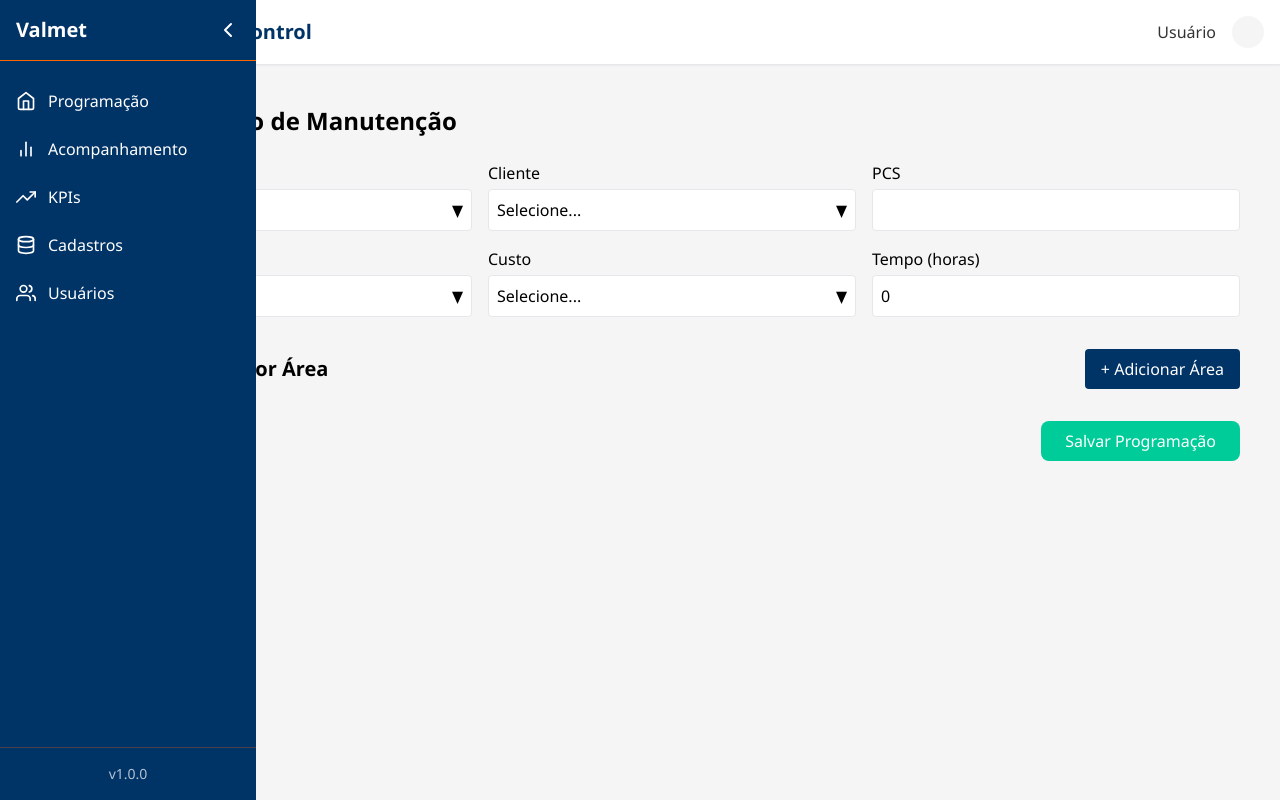
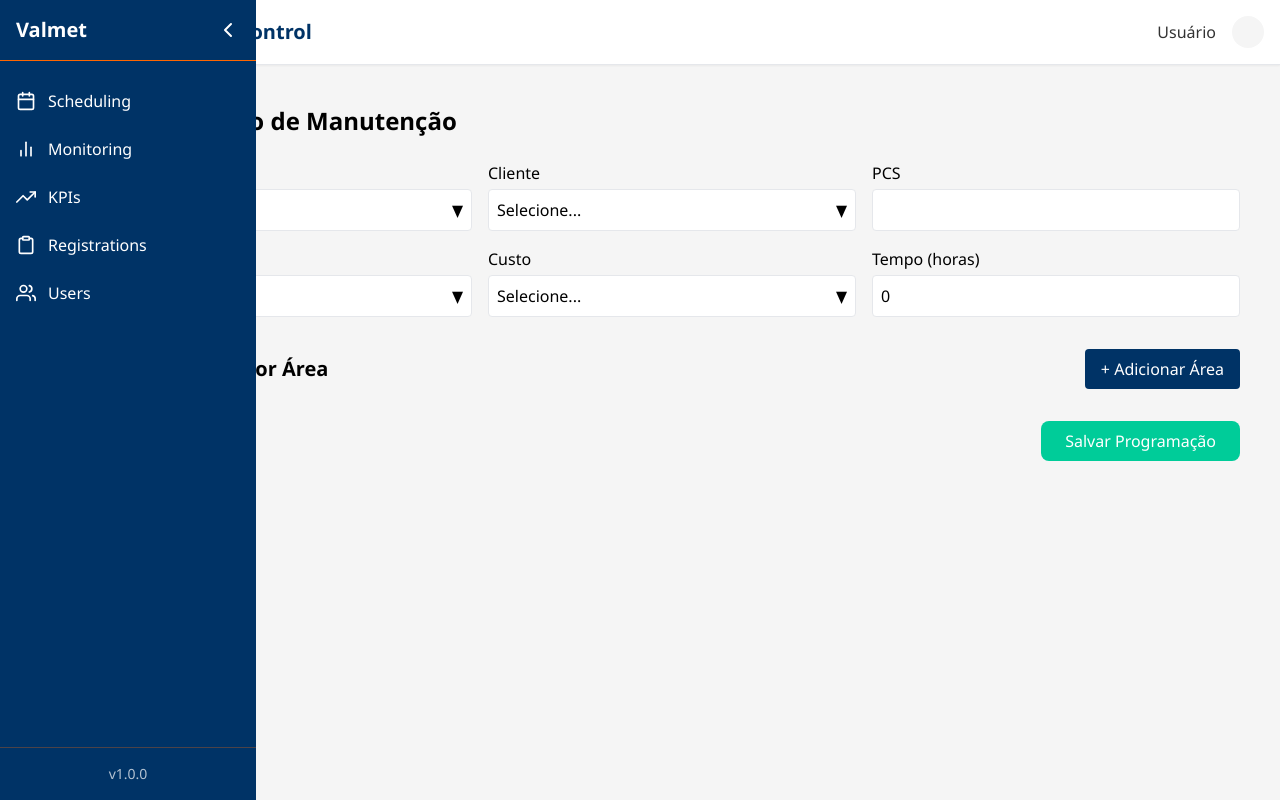
Before and after one commit to Ericferraz15/avaliacao, a React (Vite) app: page / in a window 1280 px wide. Built offline with nearby package versions, Linux system fonts and the light colour scheme.

Commit message:
Atualiza os Ícones do Sidebar

```diff
--- a/src/components/Sidebar.jsx
+++ b/src/components/Sidebar.jsx
@@ -1,13 +1,13 @@
 import { Link } from "react-router-dom";
 import { useState } from "react";
 import {
-  FiHome,
+  FiCalendar, // Replacement for maintenance/schedule icon
   FiBarChart2,
-  FiDatabase,
+  FiClipboard, // Replacement for registration icon
   FiUsers,
   FiChevronRight,
   FiChevronLeft,
-  FiTrendingUp, // Ícone para KPIs
+  FiTrendingUp,
 } from "react-icons/fi";
 
 export default function Sidebar() {
@@ -18,53 +18,53 @@ export default function Sidebar() {
       className="bg-valmet-blue text-white h-screen fixed transition-all duration-300 z-20 flex flex-col"
       style={{ width: isCollapsed ? "4rem" : "16rem" }}
     >
-      {/* Cabeçalho */}
+      {/* Header */}
       <div className="p-4 text-xl font-bold border-b border-valmet-orange flex justify-between items-center">
         {!isCollapsed && <span>Valmet</span>}
         <button
           onClick={() => setIsCollapsed(!isCollapsed)}
           className="text-white hover:text-valmet-orange text-2xl transition-transform"
-          title={isCollapsed ? "Expandir" : "Recolher"}
+          title={isCollapsed ? "Expand" : "Collapse"}
         >
           {isCollapsed ? <FiChevronRight /> : <FiChevronLeft />}
         </button>
       </div>
 
-      {/* Links de Navegação */}
+      {/* Navigation Links */}
       <nav className="mt-4 flex-1">
-        {/* Programação */}
+        {/* Scheduling */}
         <Link
           to="/"
           className="flex py-3 px-4 hover:bg-valmet-orange items-center group transition-colors"
-          title="Programação"
+          title="Scheduling"
         >
-          <FiHome className="w-5 h-5 flex-shrink-0" />
+          <FiCalendar className="w-5 h-5 flex-shrink-0" />
           {!isCollapsed && (
             <span className="ml-3 group-hover:translate-x-1 transition-transform">
-              Programação
+              Scheduling
             </span>
           )}
         </Link>
 
-        {/* Acompanhamento */}
+        {/* Monitoring */}
         <Link
           to="/acompanhamento"
           className="flex py-3 px-4 hover:bg-valmet-orange items-center group transition-colors"
-          title="Acompanhamento"
+          title="Monitoring"
         >
           <FiBarChart2 className="w-5 h-5 flex-shrink-0" />
           {!isCollapsed && (
             <span className="ml-3 group-hover:translate-x-1 transition-transform">
-              Acompanhamento
+              Monitoring
             </span>
           )}
         </Link>
 
-        {/* KPIs (Novo item) */}
+        {/* KPIs */}
         <Link
           to="/kpis"
           className="flex py-3 px-4 hover:bg-valmet-orange items-center group transition-colors"
-          title="Indicadores (KPIs)"
+          title="KPIs"
         >
           <FiTrendingUp className="w-5 h-5 flex-shrink-0" />
           {!isCollapsed && (
@@ -74,36 +74,36 @@ export default function Sidebar() {
           )}
         </Link>
 
-        {/* Cadastros */}
+        {/* Registrations */}
         <Link
           to="/cadastros/bus"
           className="flex py-3 px-4 hover:bg-valmet-orange items-center group transition-colors"
-          title="Cadastros"
+          title="Registrations"
         >
-          <FiDatabase className="w-5 h-5 flex-shrink-0" />
+          <FiClipboard className="w-5 h-5 flex-shrink-0" />
           {!isCollapsed && (
             <span className="ml-3 group-hover:translate-x-1 transition-transform">
-              Cadastros
+              Registrations
             </span>
           )}
         </Link>
 
-        {/* Usuários */}
+        {/* Users */}
         <Link
           to="/usuarios"
           className="flex py-3 px-4 hover:bg-valmet-orange items-center group transition-colors"
-          title="Usuários"
+          title="Users"
         >
           <FiUsers className="w-5 h-5 flex-shrink-0" />
           {!isCollapsed && (
             <span className="ml-3 group-hover:translate-x-1 transition-transform">
-              Usuários
+              Users
             </span>
           )}
         </Link>
       </nav>
 
-      {/* Rodapé */}
+      {/* Footer */}
       <div className="p-4 border-t border-valmet-orange/30 text-sm">
         {!isCollapsed && (
           <div className="text-center text-white/70">v1.0.0</div>
```
